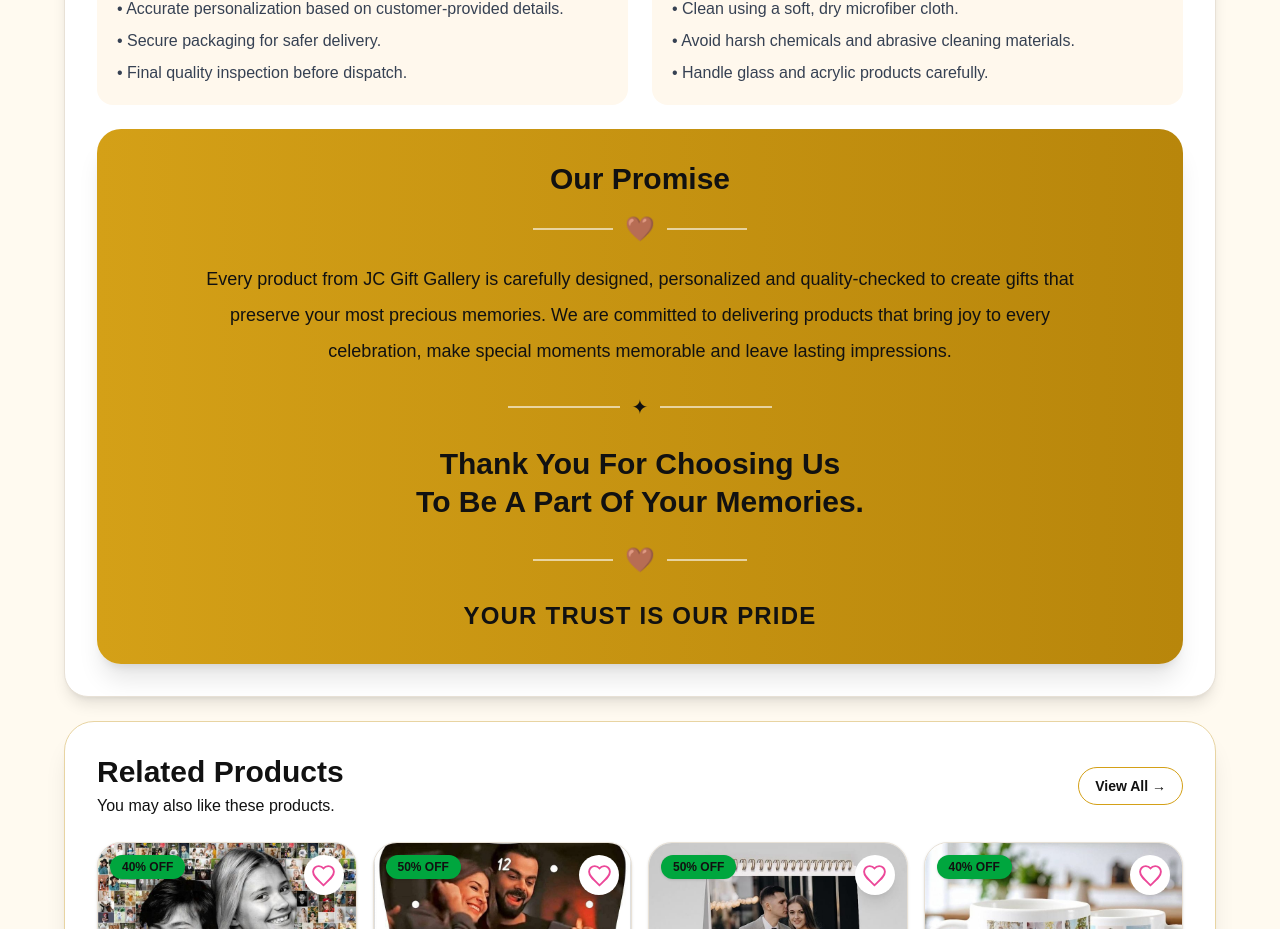
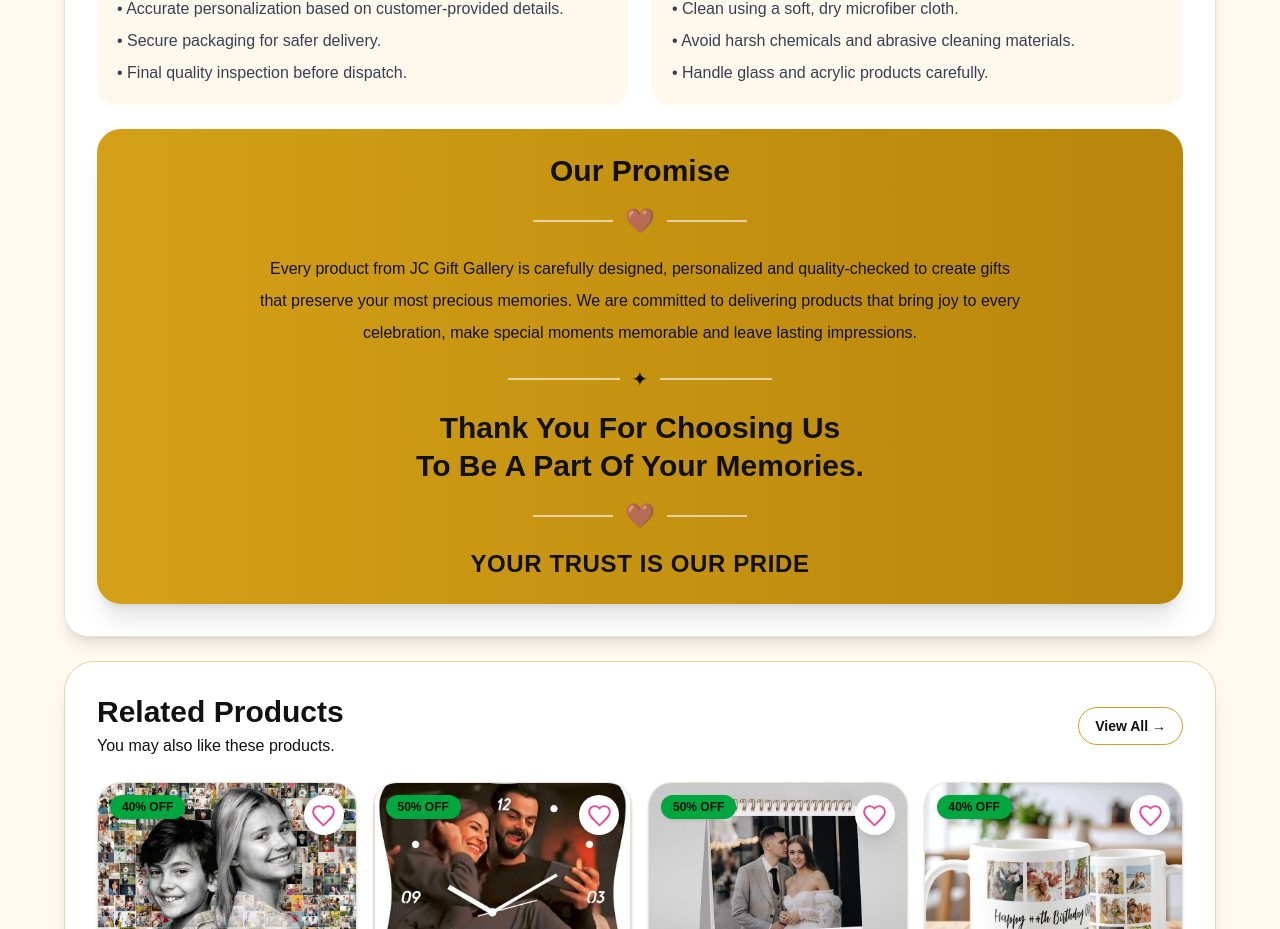
Before and after one commit to Vincentvicky2001/jc-gift-gallery, a Next.js app: page /product/birthday-customized-photo-frame in a window 1280 px wide. Shown: the part 2860-3789 px from the top of the page. Built offline with nearby package versions, Linux system fonts and the light colour scheme.

Commit message:
Reduced Our Promise section size

```diff
--- a/app/product/[slug]/page.tsx
+++ b/app/product/[slug]/page.tsx
@@ -807,8 +807,8 @@ return (
 
   </div>
 
-  <div className="mt-6 rounded-3xl bg-gradient-to-r from-[#D4A017] to-[#B8860B] p-8 text-center text-white shadow-xl">
-  <h3 className="text-3xl font-black">
+  <div className="mt-6 rounded-3xl bg-gradient-to-r from-[#D4A017] to-[#B8860B] p-6 text-center text-white shadow-xl">
+  <h3 className="text-2xl md:text-3xl font-black">
     Our Promise
   </h3>
 
@@ -818,7 +818,7 @@ return (
     <div className="h-[2px] w-20 bg-white/60"></div>
   </div>
 
-  <p className="mx-auto max-w-4xl text-lg leading-9">
+  <p className="mx-auto max-w-3xl text-base leading-8">
     Every product from JC Gift Gallery is carefully designed,
     personalized and quality-checked to create gifts that
     preserve your most precious memories. We are committed
@@ -827,25 +827,25 @@ return (
     impressions.
   </p>
 
-  <div className="my-6 flex items-center justify-center gap-3">
+  <div className="my-4 flex items-center justify-center gap-3">
     <div className="h-[2px] w-28 bg-white/60"></div>
     <span className="text-xl">✦</span>
     <div className="h-[2px] w-28 bg-white/60"></div>
   </div>
 
-  <h4 className="text-3xl font-black leading-tight">
+  <h4 className="text-2xl md:text-3xl font-black leading-tight">
     Thank You For Choosing Us
     <br />
     To Be A Part Of Your Memories.
   </h4>
 
-  <div className="my-6 flex items-center justify-center gap-3">
+  <div className="my-4 flex items-center justify-center gap-3">
     <div className="h-[2px] w-20 bg-white/60"></div>
     <span className="text-2xl">🤎</span>
     <div className="h-[2px] w-20 bg-white/60"></div>
   </div>
 
-  <p className="text-2xl font-black uppercase tracking-wider">
+  <p className="text-xl md:text-2xl font-black uppercase tracking-wide">
     YOUR TRUST IS OUR PRIDE
   </p>
 </div>
```
